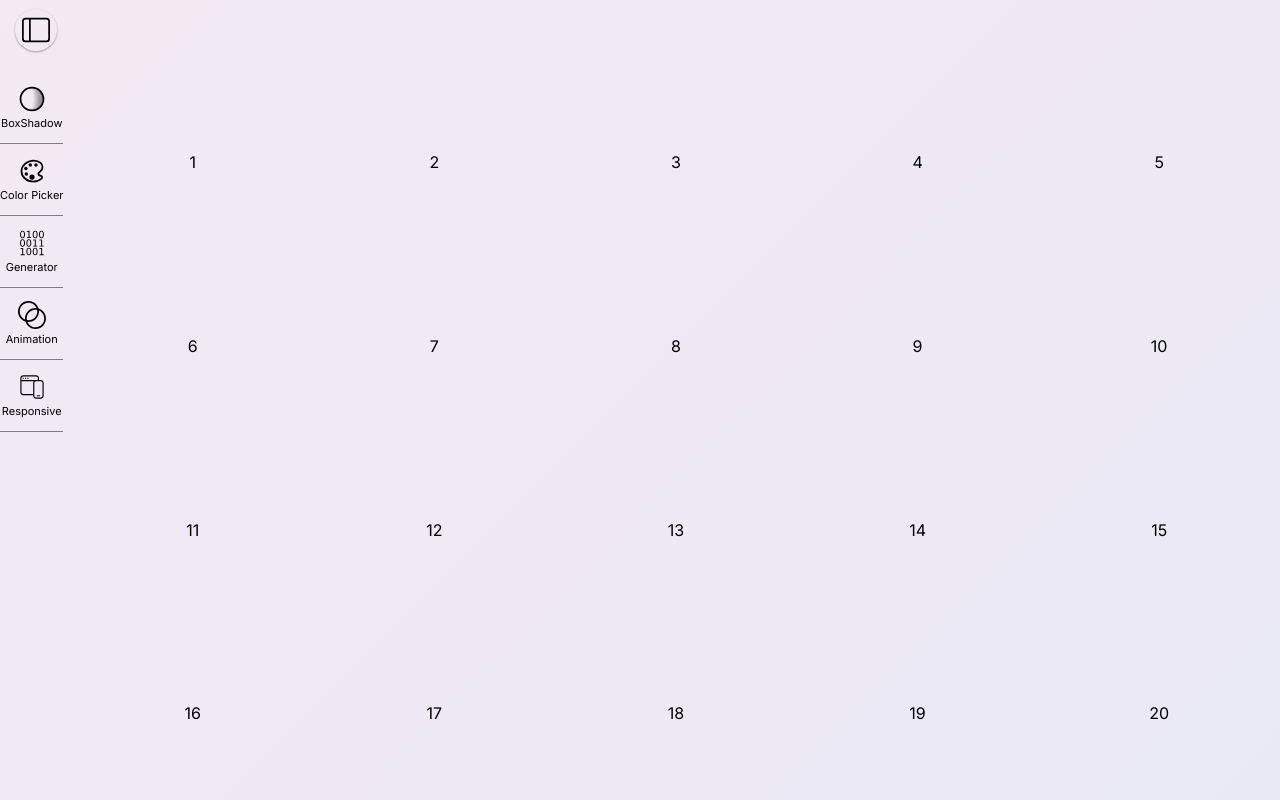
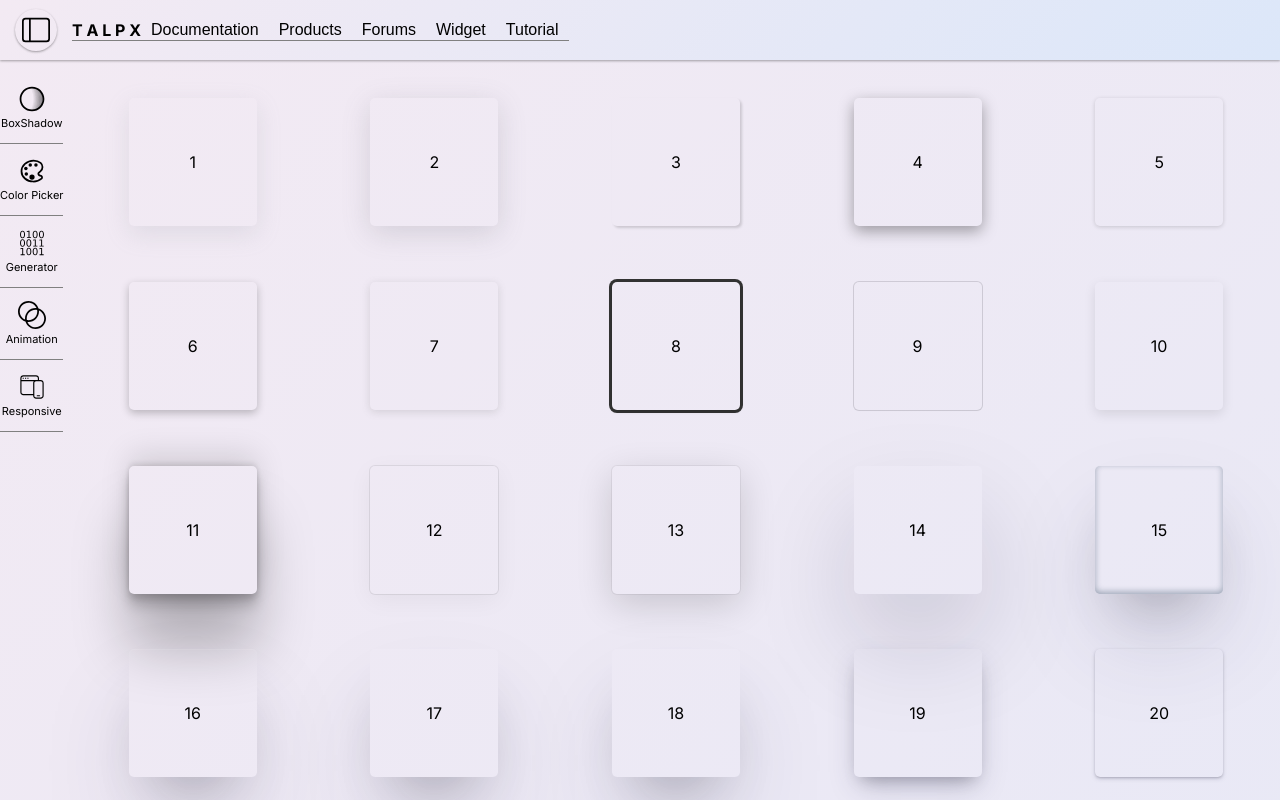
Before and after one commit to talpx0/css-picker, a Next.js app: page / in a window 1280 px wide. Shown: the top 800 px of the page. Built offline with nearby package versions, Linux system fonts and the light colour scheme.

Commit message:
Update the navBar

```diff
--- a/app/(navbar)/pc.navbar.module.css
+++ b/app/(navbar)/pc.navbar.module.css
@@ -1,11 +1,14 @@
 
-.globalNavbar{
+.expanded{
     display: flex;
     width: 100%;
     position: fixed;
+    align-items: center;
+    height: 60px;
+    box-shadow: rgba(0, 0, 0, 0.12) 0px 1px 3px, rgba(0, 0, 0, 0.24) 0px 1px 2px;
+    background-image: var(--global_image);
     .globalButton{
         width: 72px;
-        height: 60px;
         display: flex;
         align-items: center;
         justify-content: center;
@@ -23,8 +26,77 @@
             }
         }
     }
+    .expandedNavbar{
+        display: flex;
+        align-items: center;
+        border-bottom: 1px solid grey;
+        .webName{
+            font-weight: bold;
+        }
+        button{
+            font-size: 16px;
+            border: none;
+            background-color: transparent;
+            margin: 0 10px;
+        }
+    }
 
 }
+
+.collapsed{
+    display: flex;
+    width: 100%;
+    position: fixed;
+    align-items: center;
+    height: 60px;
+    box-shadow: rgba(0, 0, 0, 0.12) 0px 1px 3px, rgba(0, 0, 0, 0.24) 0px 1px 2px;
+    background-image: var(--global_image);
+    .globalButton{
+        width: 72px;
+        display: flex;
+        align-items: center;
+        justify-content: center;
+        div{
+            width: 42px;
+            height: 42px;
+            box-shadow: rgba(0, 0, 0, 0.12) 0px 1px 3px, rgba(0, 0, 0, 0.24) 0px 1px 2px;
+            border-radius: 50%;
+            display: flex;
+            align-items: center;
+            justify-content: center;
+            svg{
+                width: 28px;
+                height: 28px;
+            }
+        }
+    }
+}
+
+
+.hidden{
+    .globalButton{
+        width: 72px;
+        display: flex;
+        align-items: center;
+        justify-content: center;
+        position: fixed;
+        z-index: 1;
+        div{
+            width: 52px;
+            height: 52px;
+            box-shadow: rgba(0, 0, 0, 0.12) 0px 1px 3px, rgba(0, 0, 0, 0.24) 0px 1px 2px;
+            border-radius: 50%;
+            display: flex;
+            align-items: center;
+            justify-content: center;
+            svg{
+                width: 28px;
+                height: 28px;
+            }
+        }
+    }
+}
+
 
 
 .collapsedNav{
@@ -32,7 +104,6 @@
     display: flex;
     height: 54px;
     align-items: center;
-    box-shadow: rgba(0, 0, 0, 0.12) 0px 1px 3px, rgba(0, 0, 0, 0.24) 0px 1px 2px;
     header:nth-of-type(1){
         flex: 0 0 60%;
         display: flex;
--- a/app/(navbar)/pc.navbar.prop.tsx
+++ b/app/(navbar)/pc.navbar.prop.tsx
@@ -1,6 +1,7 @@
 import {ReactElement} from 'react'
 import { WTypeScript, WCSS, WNodeJS, WReactJS } from '@/public/svg/whiteIcon'
-import { BTypeScript, BCSS, BNodeJS, BReactJS } from '@/public/svg/whiteIcon'
+import { BTypeScript, BCSS, BNodeJS,  } from '@/public/svg/whiteIcon'
+import {SiPreact as BReactJS} from "react-icons/si"
 import { Animation, Responsive } from '@/public/svg/sidebar'
 import {RxShadow} from "react-icons/rx"
 import {IoColorPaletteOutline} from "react-icons/io5"
@@ -20,6 +21,11 @@ type SidebarProps = {
     component?: ReactElement
 }
 
+type ExpandProps = {
+    id: number;
+    name: string;
+    link: string;
+}
 
 
 export const SidebarProps:SidebarProps[] = [
@@ -60,26 +66,28 @@ export const Collapsedprops:Collapsedprop[] = [
     {
         icon: <WReactJS />,
         activeIcon: <BReactJS />,
-        link: "./reactPage",
+        link: "/reactPage",
         id: 2
     },
     {
         icon:<WTypeScript />,
         activeIcon: <BTypeScript />,
-        link: "./typescriptPage",
+        link: "/typescriptPage",
         id: 3
     },
     {
         icon:<WNodeJS />,
         activeIcon: <BNodeJS />,
-        link: "./nodejsPage",
+        link: "/nodejsPage",
         id: 4
     }
 ]
 
 
-export const ExpandedProp = [
-    {
-
-    }
+export const ExpandedProps: ExpandProps[] = [
+    { id: 1, name: 'Documentation', link: '/documentation' },
+    { id: 2, name: 'Products', link: '/products' },
+    { id: 3, name: 'Forums', link: '/forums' },
+    { id: 4, name: 'Widget', link: '/widget' },
+    { id: 5, name: 'Tutorial', link: '/tutorial' }
 ]
--- a/app/(navbar)/pc.navbar.tsx
+++ b/app/(navbar)/pc.navbar.tsx
@@ -1,7 +1,7 @@
 'use client'
 import { useReducer, Reducer, useEffect, useState  } from "react"
 import {BsWindowSidebar,  BsFullscreen, BsLayoutSidebar} from "react-icons/bs"
-import { Collapsedprops, SidebarProps } from "./pc.navbar.prop"
+import { Collapsedprops, SidebarProps, ExpandedProps } from "./pc.navbar.prop"
 import { usePathname } from "next/navigation"
 import Link from "next/link"
 import styles from "./pc.navbar.module.css"
@@ -29,7 +29,6 @@ const Expanded: NavbarState = {
     next: () => ({ ...Collapsed})
 }
 
-
 const FullScreen: NavbarState = {
     navbarState: "hidden",
     sidebarState: "hidden",
@@ -44,7 +43,6 @@ const Collapsed: NavbarState = {
     next: () => ({ ...FullScreen})
 }
 
-
 const reducer: Reducer<NavbarState, BarAction> = (state: NavbarState, action: BarAction): NavbarState=> {
     switch (action.type) {
         case 'NEXT': {
@@ -53,28 +51,18 @@ const reducer: Reducer<NavbarState, BarAction> = (state: NavbarState, action: Ba
     }
     throw Error('Unknown action: ' + action.type);
 }
-
 // const initialState:NavbarState = JSON.parse(localStorage.getItem("navBarState") as string) || Expanded
 
 export const GlobalBar =()=> {
     const [state, dispatch] = useReducer(reducer, Expanded)
-    const pathName = usePathname()
-    const [isActive, setIsActive] = useState<number>(null!)
     /*useEffect(() => {
         localStorage.setItem("navBarState", JSON.stringify(state))
     }, [state]) */
-    useEffect(() => {
-        Collapsedprops.forEach(item => {
-            if (pathName === item.link) {
-                setIsActive(item.id)
-            }
-        })
-    }, [pathName])
     const handleClick =()=>{
         dispatch({ type: 'NEXT' });
     }
     return(<main>
-            <nav className={styles.globalNavbar}>
+            <nav className={styles[state.navbarState]}>
                     <nav className={styles.globalButton}>
                         <div onClick={handleClick}>
                            {state.navbarState === "hidden" && <BsWindowSidebar />}
@@ -82,7 +70,7 @@ export const GlobalBar =()=> {
                            {state.navbarState === "collapsed" && <BsFullscreen />}
                         </div>
                     </nav>
-                    {state.navbarState === "collapsed" && <CollapsedNavbar isActive={isActive} />}
+                    {state.navbarState === "collapsed" && <CollapsedNavbar />}
                     {state.navbarState === "expanded" &&  <ExpandedNavbar />}
             </nav>
             { state.sidebarState === "expanded" && <ExpandedSidebar />  }
@@ -93,7 +81,11 @@ export const GlobalBar =()=> {
 
 export const ExpandedNavbar =()=> {
     return(
-        <nav className={styles.expandedNavbar} ></nav>
+        <nav className={styles.expandedNavbar}>
+            <nav className={styles.webName}>T A L P X</nav>
+            {ExpandedProps.map((item)=> <button key={item.id}>{item.name}</button>
+            )}
+        </nav>
     )
 }
 
@@ -105,7 +97,16 @@ export const ExpandedSidebar =()=> {
 }
 
 
-export const CollapsedNavbar =({isActive}:{isActive: number})=> {
+export const CollapsedNavbar =()=> {
+    const pathName = usePathname()
+    const [isActive, setIsActive] = useState<number>(null!)
+    useEffect(() => {
+        Collapsedprops.forEach(item => {
+            if (pathName === item.link) {
+                setIsActive(item.id)
+            }
+        })
+    }, [pathName])
     return(
         <nav className={styles.collapsedNav}>
             <header>
--- a/app/globals.css
+++ b/app/globals.css
@@ -1,4 +1,6 @@
-
+:root{
+    --global_image: linear-gradient(135deg, #F3EAF3 0%, #DCE7F9 100%);
+}
 
 * {
   box-sizing: border-box;
--- a/app/widget.tsx
+++ b/app/widget.tsx
@@ -36,13 +36,13 @@ export const BoxContainter =()=> {
     const hideToast =()=> setToast({
         id: null,
         isClicked: false
-        });
+        })
     return(
         <>
             <section className={styles.container}>
                 {boxShadows.map((boxShadow, key)=> <section key={boxShadow.id} className={styles.box}>
                     <div style={{boxShadow: boxShadow.name}} onClick={
-                        ()=> navigator.clipboard.writeText(`box-shadow: ${boxShadow.name}`)
+                        ()=> navigator.clipboard.writeText(`box-shadow: ${boxShadow.name};`)
                                 .then(() => setToast({
                                     id: boxShadow.id,
                                     isClicked: true})
```
Also changed, not shown: app/(cssQuery)/boxShaow.ts (+92 -92 lines), public/svg/whiteIcon.tsx (+2 -11 lines).
